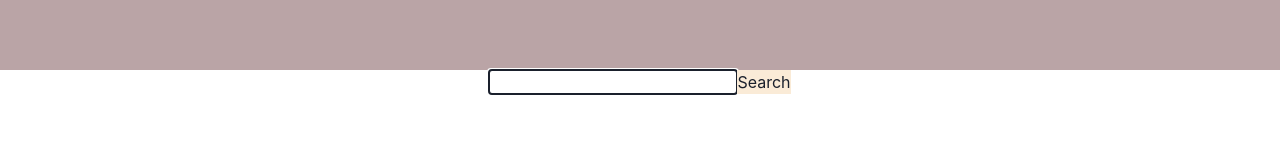
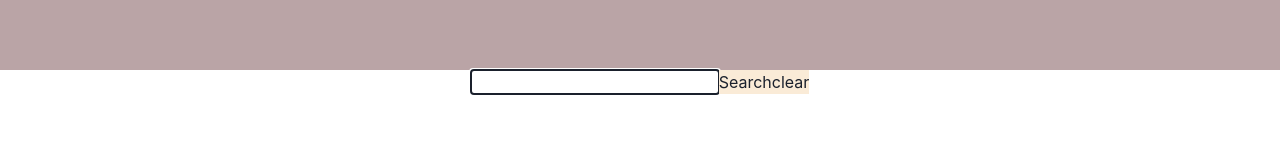
Before and after one commit to IzaMarkstrom/happy-tails, a React (Create React App) app in the folder packages/client/: page / in a window 1280 px wide. Shown: the part 1598-1758 px from the top of the page. Built offline with nearby package versions, Linux system fonts and the light colour scheme.

Commit message:
clear results

```diff
--- a/packages/client/src/components/Search.tsx
+++ b/packages/client/src/components/Search.tsx
@@ -5,17 +5,20 @@ export default function Search({
   setSearchTerm,
   onSearchInput,
   onSearchSubmit,
+  onClick,
 }: {
   searchTerm: string;
   setSearchTerm: (searchTerm: string) => void;
   onSearchInput: (event: React.ChangeEvent<HTMLInputElement>) => void;
   onSearchSubmit: (event: React.FormEvent<HTMLFormElement>) => void;
+  onClick: () => void;
 }) {
   return (
     <div className="search">
       <form onSubmit={onSearchSubmit}>
         <input type="text" onChange={onSearchInput}></input>
         <button type="submit">Search</button>
+        <button onClick={onClick}>clear</button>
       </form>
     </div>
   );
--- a/packages/client/src/pages/ListPage.tsx
+++ b/packages/client/src/pages/ListPage.tsx
@@ -16,7 +16,8 @@ interface State {
 type Action =
   | { type: "FETCH_INIT"; payload: boolean }
   | { type: "FETCH_SUCCESS"; payload: Dog[] }
-  | { type: "FETCH_FAILURE"; payload: boolean };
+  | { type: "FETCH_FAILURE"; payload: boolean }
+  | { type: "CLEAR" };
 
 const reducer = (state: State, action: Action): State => {
   switch (action.type) {
@@ -31,6 +32,8 @@ const reducer = (state: State, action: Action): State => {
       };
     case "FETCH_FAILURE":
       return { ...state, isLoading: false, isError: true };
+    case "CLEAR":
+      return { ...state, isLoading: false, isError: false, data: [] };
     default:
       return state;
   }
@@ -72,6 +75,10 @@ export default function ListPage() {
     setUrl(`${API_ENDPOINT}/dog/search/${searchTerm}`);
   };
 
+  const clearResults = () => {
+    dispatch({ type: "CLEAR" });
+  };
+
   return (
     <div>
       <Search
@@ -79,6 +86,7 @@ export default function ListPage() {
         setSearchTerm={setSearchTerm}
         onSearchInput={handleSearchInput}
         onSearchSubmit={handleSearchSubmit}
+        onClick={clearResults}
       />
 
       {state.isError && <div>Something went wrong ...</div>}
```
